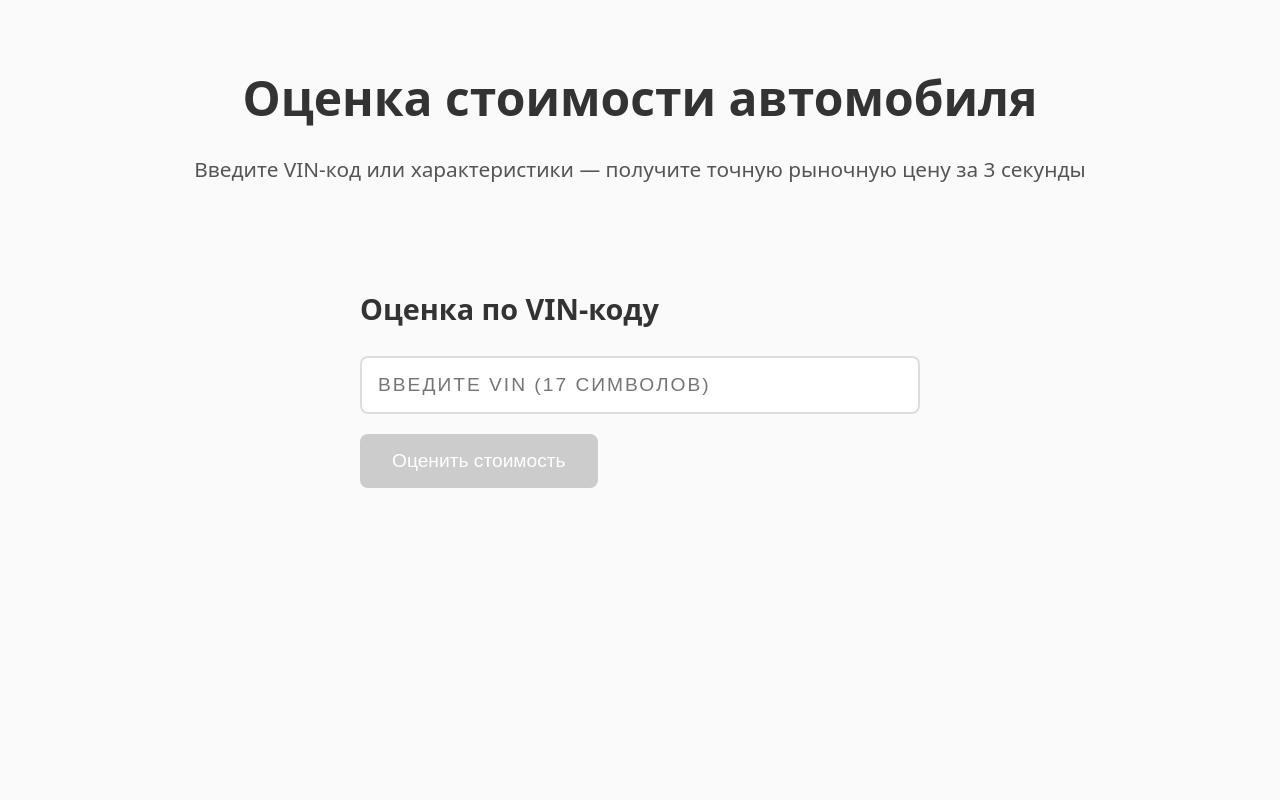
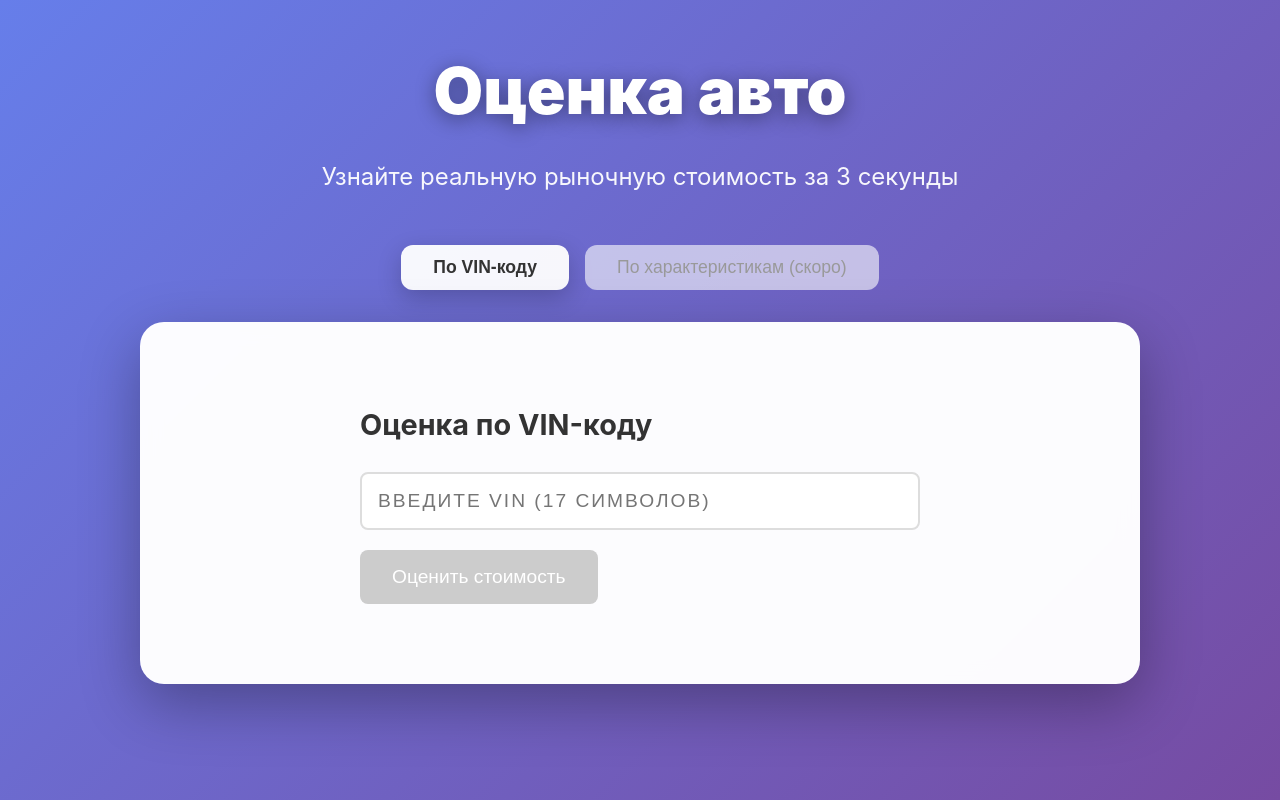
Before and after one commit to DmitriyFom/v-web-cw-frontend, a React (Vite) app: page / in a window 1280 px wide. Built offline with nearby package versions, Linux system fonts and the light colour scheme.

Commit message:
redisign

```diff
--- a/src/features/valuation-by-vin/ui/ValuationForm.tsx
+++ b/src/features/valuation-by-vin/ui/ValuationForm.tsx
@@ -1,5 +1,15 @@
 import { useState } from 'react';
 
+const keyframes = `
+@keyframes slideUp {
+  from { opacity: 0; transform: translateY(30px); }
+  to { opacity: 1; transform: translateY(0); }
+}
+`;
+
+const style = document.createElement('style');
+style.innerHTML = keyframes;
+document.head.appendChild(style);
 export const ValuationForm = () => {
   const [vin, setVin] = useState('');
   const [loading, setLoading] = useState(false);
@@ -87,31 +97,32 @@ export const ValuationForm = () => {
         </button>
       </form>
 
-      {/* Результат */}
      {result && (
   <div
     style={{
       marginTop: 40,
-            padding: 28,
-            background: '#f8fff8',
-            border: '1px solid #4caf50',
-            borderRadius: 12,
+      padding: 32,
+      background: 'linear-gradient(135deg, #f8fff8 0%, #e8f5e8 100%)',
+      border: '2px solid #4caf50',
+      borderRadius: 20,
+      animation: 'slideUp 0.6s ease-out',
     }}
   >
-          <h3 style={{ color: '#2e7d32', marginBottom: 16 }}>Результат оценки</h3>
+    <h3 style={{ color: '#2e7d32', fontSize: '1.8rem', marginBottom: 16 }}>
+      Оценка готова!
+    </h3>
     <p><strong>VIN:</strong> {result.vin}</p>
-          <p><strong>Автомобиль:</strong> {result.brand} {result.model} {result.year} г.</p>
-          {result.source && <p style={{ fontSize: '0.9rem', color: '#666' }}><em>{result.source}</em></p>}
+    <p style={{ fontSize: '1.4rem', margin: '12px 0' }}>
+      <strong>{result.brand} {result.model} {result.year} г.</strong>
+    </p>
 
-          <div style={{ marginTop: 20 }}>
-            <p style={{ fontSize: '1.4rem' }}>Рыночная цена:</p>
-            <p style={{ fontSize: '2.4rem', color: '#2e7d32', fontWeight: 'bold' }}>
+    <div style={{ textAlign: 'center', marginTop: 24 }}>
+      <div style={{ fontSize: '3rem', fontWeight: 900, color: '#2e7d32' }}>
         {(result.priceAvg / 1000000).toFixed(2)} млн ₽
-            </p>
-            <p style={{ color: '#555' }}>
-              Диапазон: от {(result.priceMin / 1000000).toFixed(2)} до{' '}
-              {(result.priceMax / 1000000).toFixed(2)} млн ₽
-            </p>
+      </div>
+      <div style={{ color: '#666', marginTop: 8 }}>
+        от {(result.priceMin / 1000000).toFixed(2)} до {(result.priceMax / 1000000).toFixed(2)} млн ₽
+      </div>
     </div>
   </div>
 )}
--- a/src/pages/home/page.tsx
+++ b/src/pages/home/page.tsx
@@ -2,17 +2,83 @@ import { ValuationForm } from '@/features/valuation-by-vin/ui/ValuationForm';
 
 export const HomePage = () => {
   return (
-    <div style={{ minHeight: '100vh', padding: '60px 20px', background: '#fafafa' }}>
-      <div style={{ maxWidth: 900, margin: '0 auto', fontFamily: 'system-ui, sans-serif' }}>
-        <h1 style={{ fontSize: '3rem', marginBottom: 16, textAlign: 'center', fontWeight: 800 }}>
-          Оценка стоимости автомобиля
-        </h1>
-        <p style={{ fontSize: '1.3rem', color: '#555', marginBottom: 60, textAlign: 'center' }}>
-          Введите VIN-код или характеристики — получите точную рыночную цену за 3 секунды
-        </p>
+    <div
+      style={{
+        minHeight: '100vh',
+        background: 'linear-gradient(135deg, #667eea 0%, #764ba2 100%)',
+        padding: '40px 20px',
+        fontFamily: '"Inter", system-ui, sans-serif',
+      }}
+    >
+      {/* Фоновое авто */}
+      <div
+        style={{
+          position: 'fixed',
+          top: 0,
+          left: 0,
+          width: '100%',
+          height: '100%',
+          background: 'ur[](https://images.unsplash.com/photo-1544636331-80100aa0af82?w=1600&q=80) center/cover no-repeat',
+          opacity: 0.15,
+          zIndex: -1,
+        }}
+      />
 
-        {/* ←←←← ВОТ ЭТО ВАЖНО — ЭТО НАША ФОРМА */}
-        <ValuationForm />
+      <div style={{ maxWidth: 1000, margin: '0 auto', position: 'relative' }}>
+        {/* Заголовок */}
+        <div style={{ textAlign: 'center', color: 'white', marginBottom: 48 }}>
+          <h1 style={{ fontSize: '4rem', fontWeight: 900, textShadow: '0 4px 20px rgba(0,0,0,0.4)' }}>
+            Оценка авто
+          </h1>
+          <p style={{ fontSize: '1.5rem', marginTop: 16, opacity: 0.95 }}>
+            Узнайте реальную рыночную стоимость за 3 секунды
+          </p>
+        </div>
+
+        {/* Табы */}
+        <div style={{ display: 'flex', justifyContent: 'center', gap: 16, marginBottom: 32 }}>
+          <button
+            style={{
+              padding: '12px 32px',
+              fontSize: '1.1rem',
+              background: 'rgba(255,255,255,0.95)',
+              color: '#333',
+              border: 'none',
+              borderRadius: 12,
+              fontWeight: 600,
+              boxShadow: '0 8px 25px rgba(0,0,0,0.2)',
+            }}
+          >
+            По VIN-коду
+          </button>
+          <button
+            disabled
+            style={{
+              padding: '12px 32px',
+              fontSize: '1.1rem',
+              background: 'rgba(255,255,255,0.6)',
+              color: '#999',
+              border: 'none',
+              borderRadius: 12,
+              cursor: 'not-allowed',
+            }}
+          >
+            По характеристикам (скоро)
+          </button>
+        </div>
+
+        {/* Форма в карточке */}
+        <div
+          style={{
+            background: 'rgba(255,255,255,0.98)',
+            borderRadius: 24,
+            padding: 40,
+            boxShadow: '0 20px 60px rgba(0,0,0,0.3)',
+            backdropFilter: 'blur(10px)',
+          }}
+        >
+          <ValuationForm />
+        </div>
       </div>
     </div>
   );
```
Lines whose indentation alone changed are shown as unchanged.
